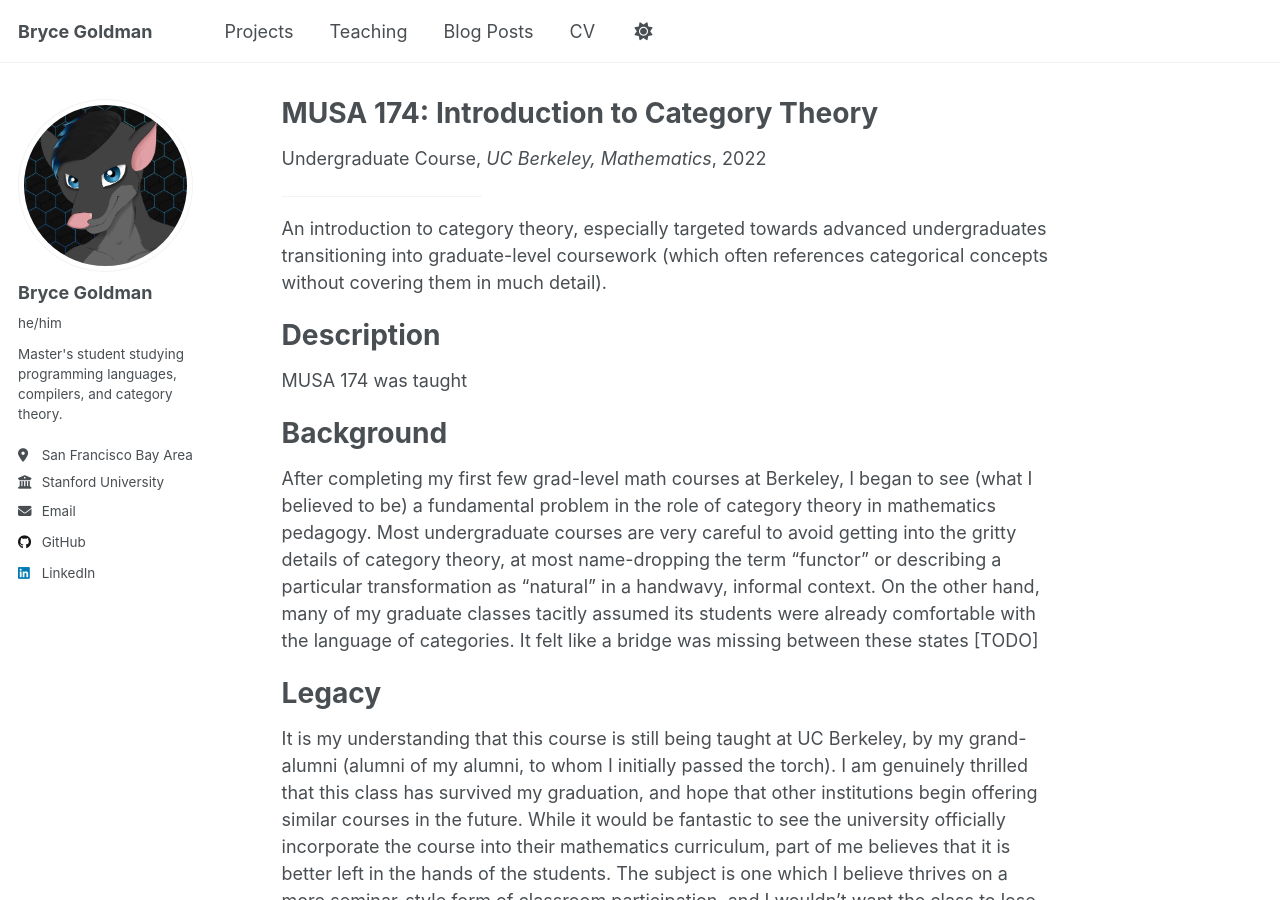
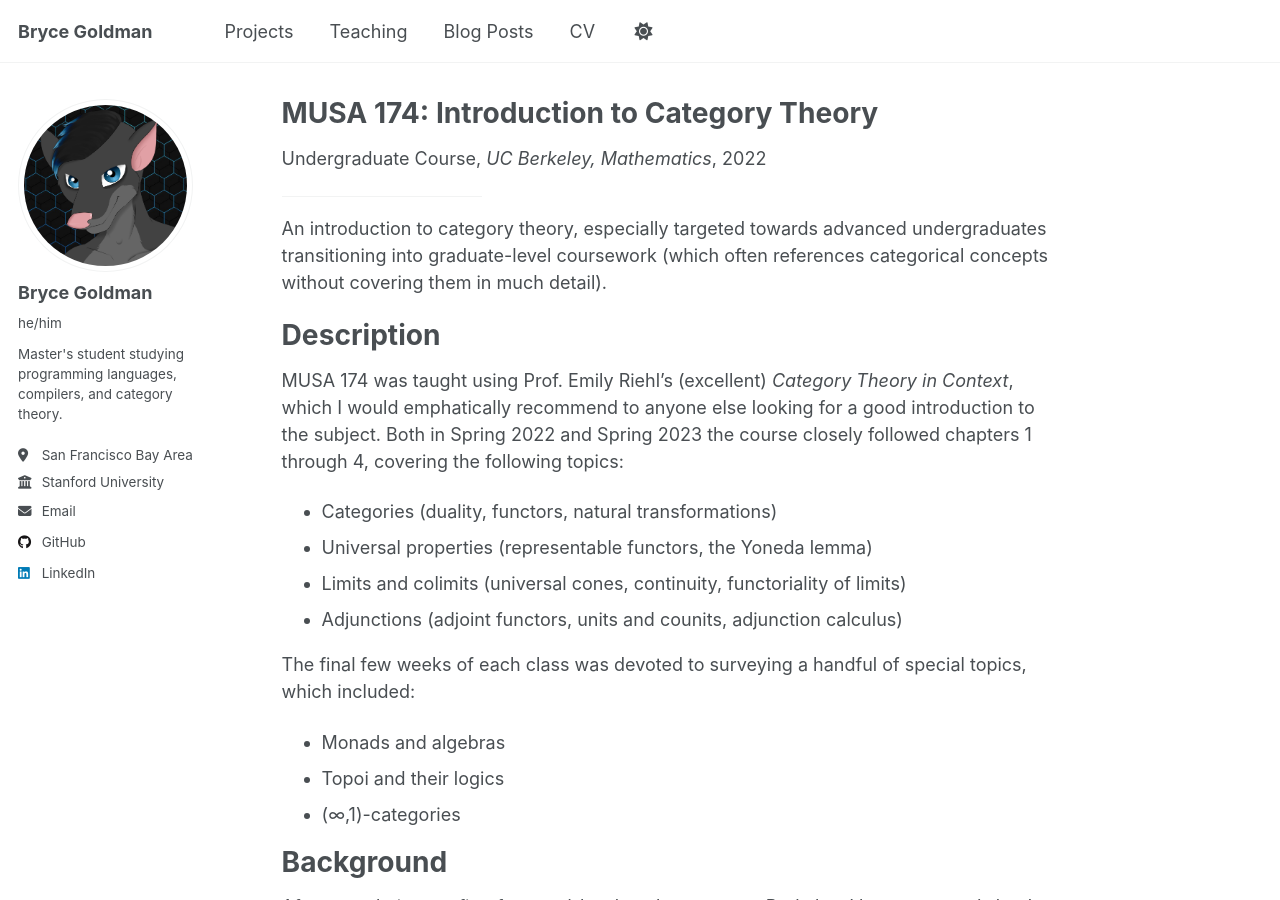
Before and after one commit to Alkizar/alkizar.github.io, a Jekyll site: the page built from _teaching/2015-spring-teaching-2.md, in a window 1280 px wide and 900 px high. Built offline with Jekyll 4.4.1, drawn with Linux system fonts in a browser that asks for light colours.

Commit message:
better 174 description

```diff
--- a/_teaching/2015-spring-teaching-2.md
+++ b/_teaching/2015-spring-teaching-2.md
@@ -13,7 +13,16 @@ An introduction to category theory, especially targeted towards advanced undergr
 Description
 ======
 
-MUSA 174 was taught
+MUSA 174 was taught using Prof. Emily Riehl's (excellent) <i>Category Theory in Context</i>, which I would emphatically recommend to anyone else looking for a good introduction to the subject. Both in Spring 2022 and Spring 2023 the course closely followed chapters 1 through 4, covering the following topics:
+* Categories (duality, functors, natural transformations)
+* Universal properties (representable functors, the Yoneda lemma)
+* Limits and colimits (universal cones, continuity, functoriality of limits)
+* Adjunctions (adjoint functors, units and counits, adjunction calculus)
+
+The final few weeks of each class was devoted to surveying a handful of special topics, which included:
+* Monads and algebras
+* Topoi and their logics
+* (∞,1)-categories
 
 Background
 ======
```
